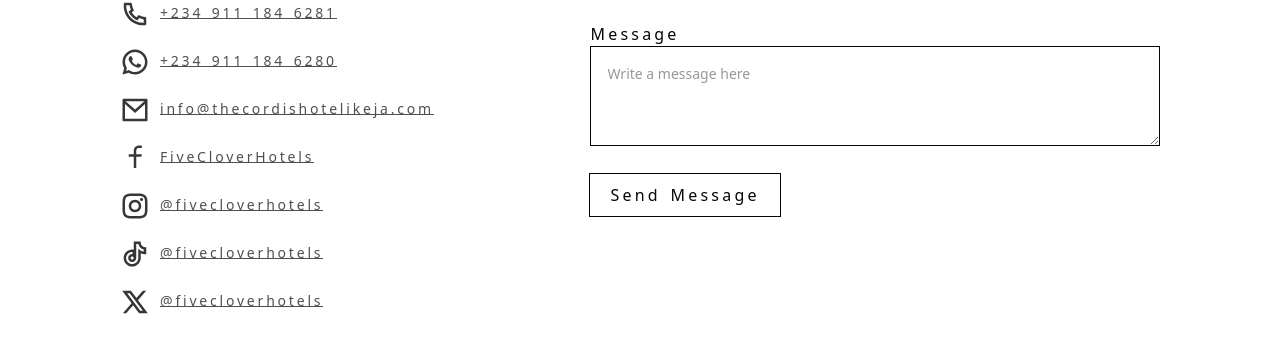
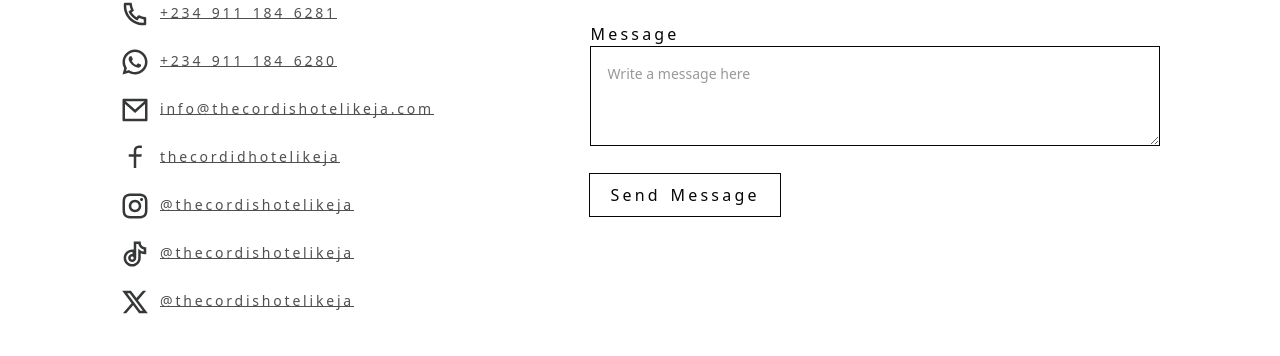
Before and after one commit to mosh-d/cordis-hotel-frontend, a React (Vite) app: page /contact in a window 1280 px wide. Shown: the part 868-1224 px from the top of the page. Built offline with nearby package versions, Linux system fonts and the light colour scheme; the HTML template or start-up script is replaced by a standard one; a web font is replaced by a local one; what @cloudinary/url-gen would draw is missing.

Commit message:
Updating links

```diff
--- a/src/components/contact-components/ContactSection.jsx
+++ b/src/components/contact-components/ContactSection.jsx
@@ -259,19 +259,19 @@
         </StyledLinkWrapper>
         <StyledLinkWrapper>
           <RiFacebookLine color="var(--cordis-text-color)" size="3rem" />
-          <Link $type="default">FiveCloverHotels</Link>
+          <Link $type="default">thecordidhotelikeja</Link>
         </StyledLinkWrapper>
         <StyledLinkWrapper>
           <RiInstagramLine color="var(--cordis-text-color)" size="3rem" />
-          <Link $type="default">@fivecloverhotels</Link>
+          <Link $type="default">@thecordishotelikeja</Link>
         </StyledLinkWrapper>
         <StyledLinkWrapper>
           <RiTiktokLine color="var(--cordis-text-color)" size="3rem" />
-          <Link $type="default">@fivecloverhotels</Link>
+          <Link $type="default">@thecordishotelikeja</Link>
         </StyledLinkWrapper>
         <StyledLinkWrapper>
           <RiTwitterXLine color="var(--cordis-text-color)" size="3rem" />
-          <Link $type="default">@fivecloverhotels</Link>
+          <Link $type="default">@thecordishotelikeja</Link>
         </StyledLinkWrapper>
       </StyledContctInfo>
       <StyledUserInfo>
```
Also changed, not shown: src/assets/mission-vision/MISSION-VISION-1.jpg.
